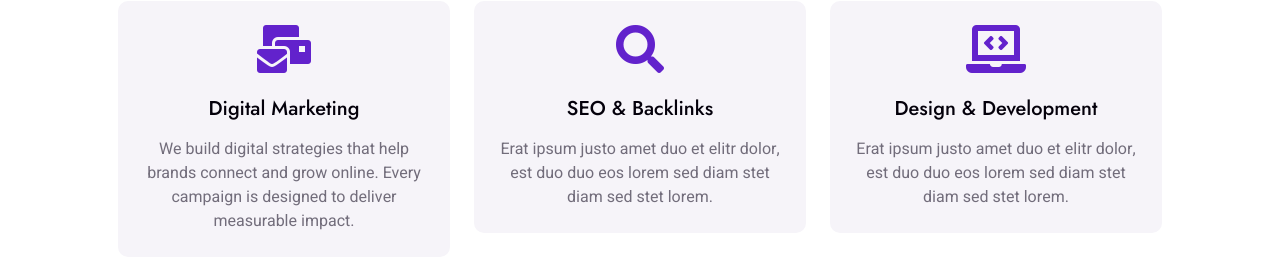
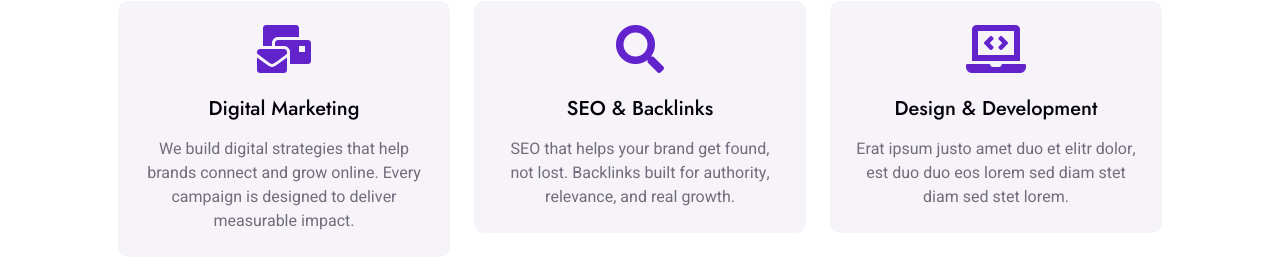
Before and after one commit to Kavins-10/Kavin.digital, a plain HTML site: page index.html in a window 1280 px wide. Shown: the part 1120-1379 px from the top of the page. Drawn offline with nearby package versions, Linux system fonts and the light colour scheme.

Commit message:
Update index.html

```diff
--- a/index.html
+++ b/index.html
@@ -110,7 +110,8 @@ Every campaign is designed to deliver measurable impact.</p>
                         <div class="feature-item bg-light rounded text-center p-4">
                             <i class="fa fa-3x fa-search text-primary mb-4"></i>
                             <h5 class="mb-3">SEO & Backlinks</h5>
-                            <p class="m-0">Erat ipsum justo amet duo et elitr dolor, est duo duo eos lorem sed diam stet diam sed stet lorem.</p>
+                            <p class="m-0">SEO that helps your brand get found, not lost.
+Backlinks built for authority, relevance, and real growth.</p>
                         </div>
                     </div>
                     <div class="col-lg-4 wow fadeInUp" data-wow-delay="0.5s">
```
